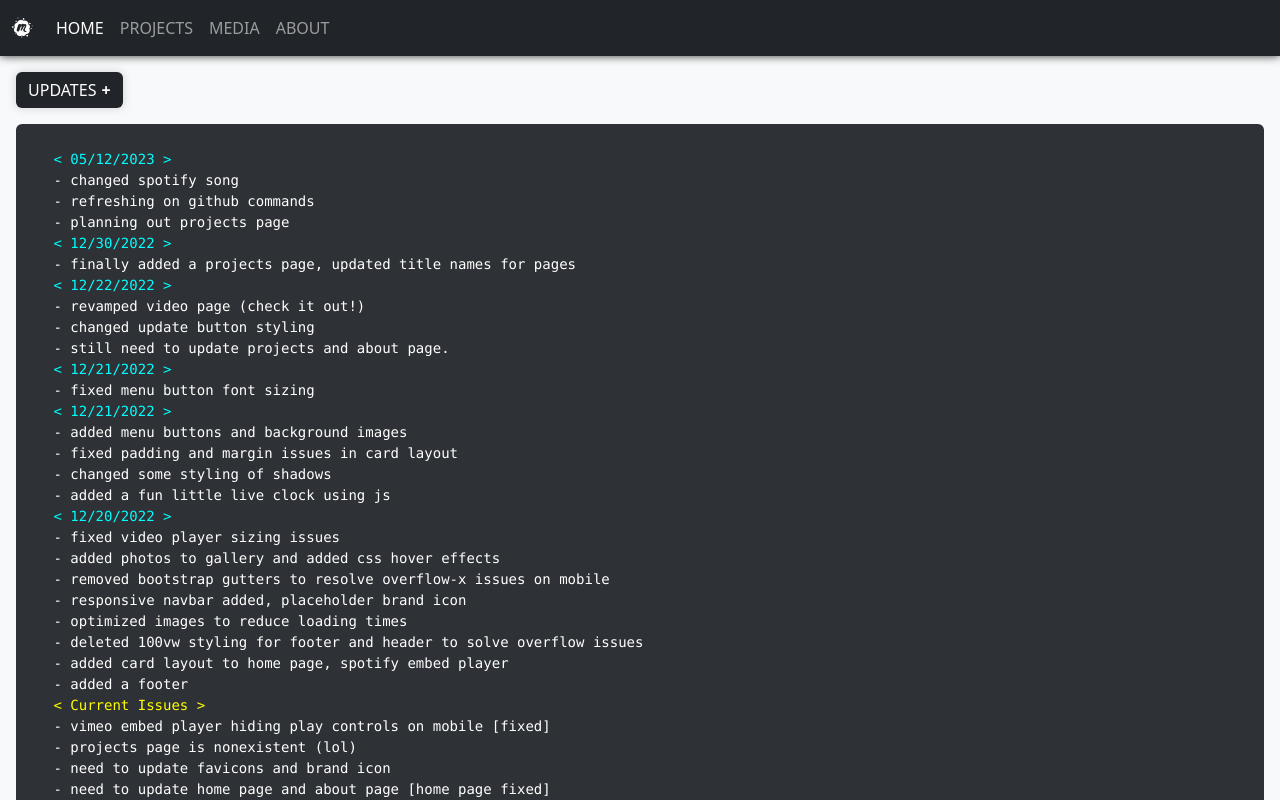
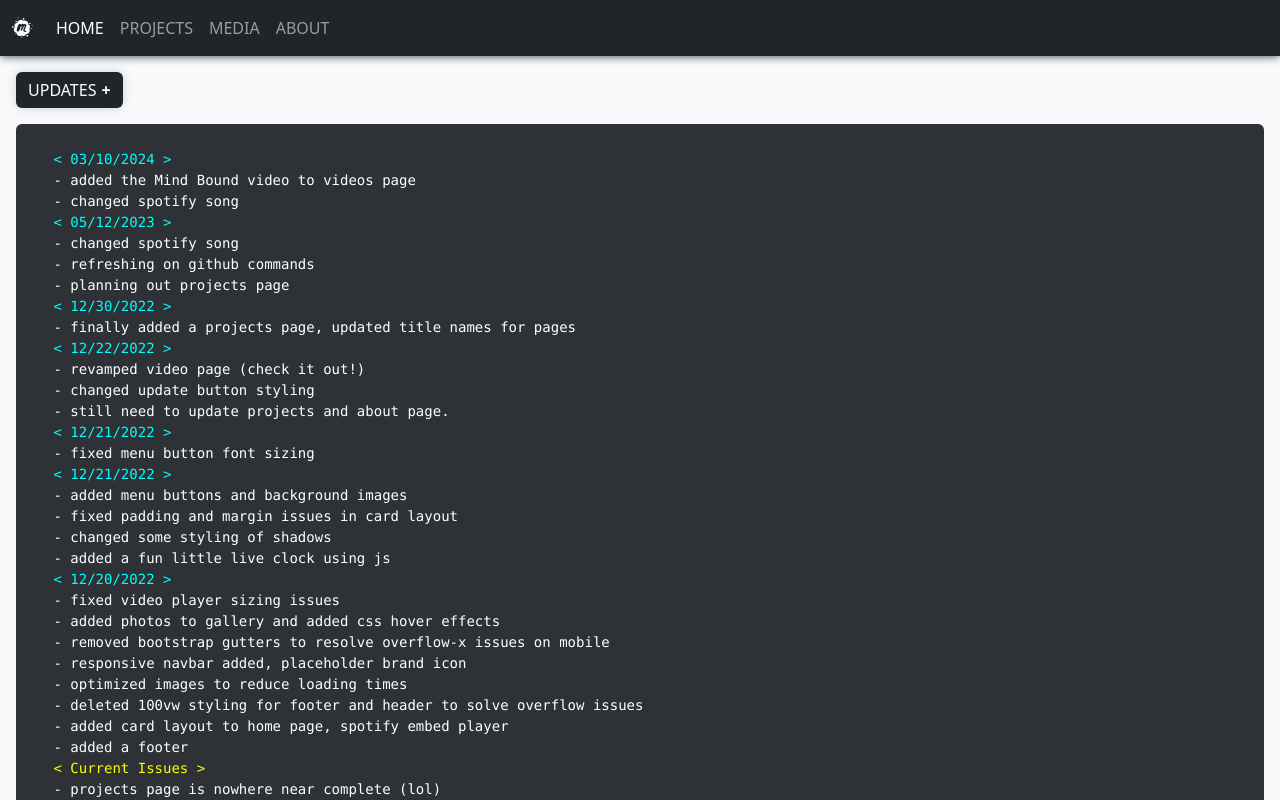
Before and after one commit to msuresh26/msuresh26.github.io, a plain HTML site: page index.html in a window 1280 px wide. Both pictures are taken after a click on the button "UPDATES". Shown: the top 800 px of the page. Drawn offline with nearby package versions, Linux system fonts and the light colour scheme.

Commit message:
changed updates and favorite song

```diff
--- a/index.html
+++ b/index.html
@@ -48,7 +48,10 @@
 	  		</button>
 		</div>
 		<pre class="col m-3 collapse" id="collapseUpdate">
-			<code><span class="code-heading">&lt; 05/12/2023 &gt;</span>
+			<code><span class="code-heading">&lt; 03/10/2024 &gt;</span>
+- added the Mind Bound video to videos page
+- changed spotify song
+<span class="code-heading">&lt; 05/12/2023 &gt;</span>
 - changed spotify song
 - refreshing on github commands
 - planning out projects page
@@ -75,10 +78,8 @@
 - added card layout to home page, spotify embed player
 - added a footer
 <span class="code-heading-2">&lt; Current Issues &gt;</span>
-- vimeo embed player hiding play controls on mobile [fixed]
-- projects page is nonexistent (lol)
-- need to update favicons and brand icon
-- need to update home page and about page [home page fixed]</code>
+- projects page is nowhere near complete (lol)
+- need to update favicons and brand icon</code>
 		</pre>
 		<div class="m-3">
 			<div class="card">
@@ -126,7 +127,7 @@
 									<button type="button" class="btn btn-secondary my-1" disabled style="background-color: var(--bs-card-cap-bg); color: var(--bg-dark); border-color: var(--bs-card-border-color);">
 										Current Favorite Song
 									</button>
-									<iframe style="border-radius:12px" src="https://open.spotify.com/embed/track/2ZRo7axmMPeSVUvDbGkJah?utm_source=generator&theme=0" width="100%" height="352" frameBorder="0" allowfullscreen="" allow="autoplay; clipboard-write; encrypted-media; fullscreen; picture-in-picture" loading="lazy"></iframe>
+									<iframe style="border-radius:12px" src="https://open.spotify.com/embed/track/76gcXhY3Zv6wW0BTe9nHJo?utm_source=generator" width="100%" height="352" frameBorder="0" allowfullscreen="" allow="autoplay; clipboard-write; encrypted-media; fullscreen; picture-in-picture" loading="lazy"></iframe>
 								</div>
 							</div>
 
```
